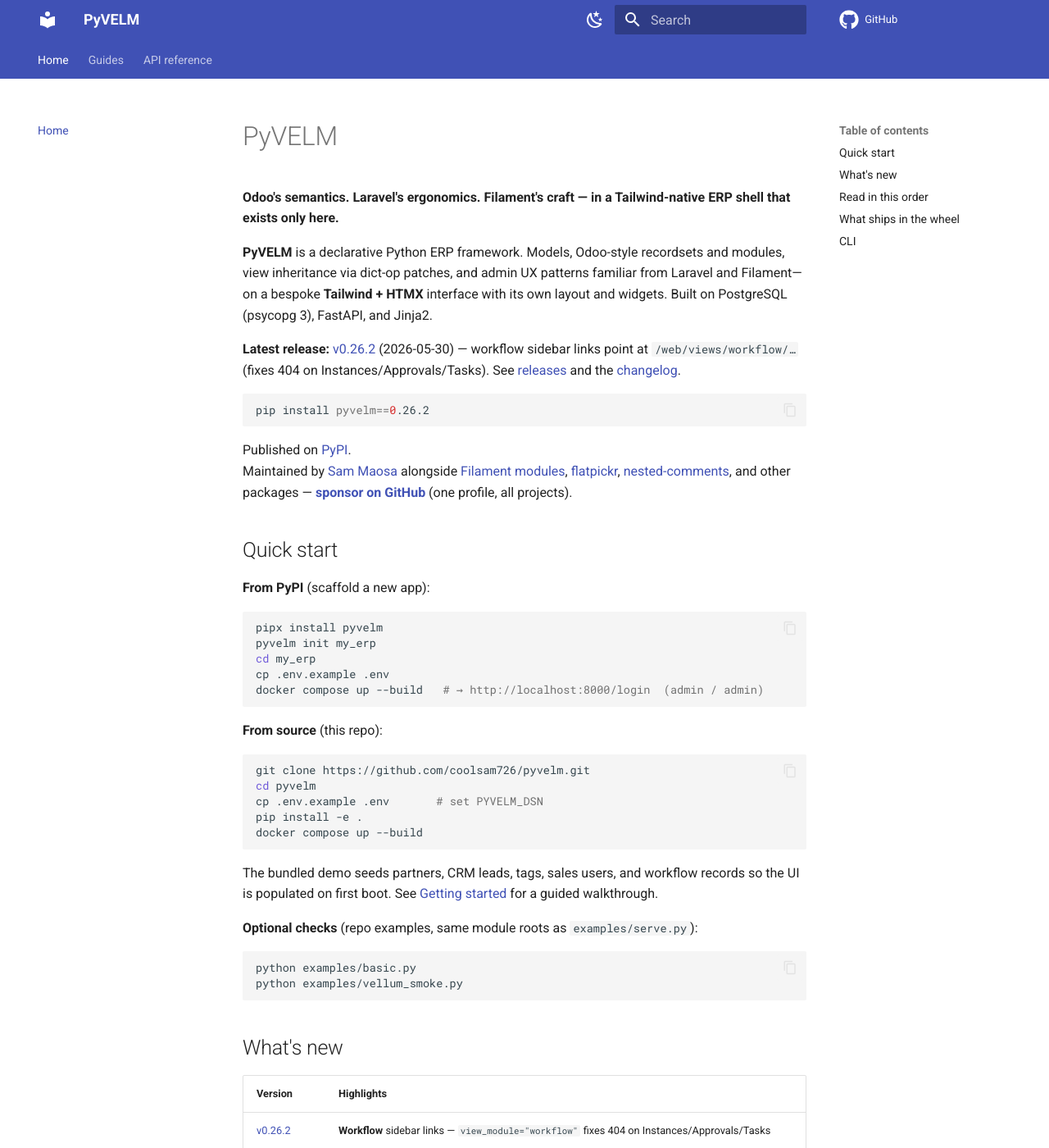
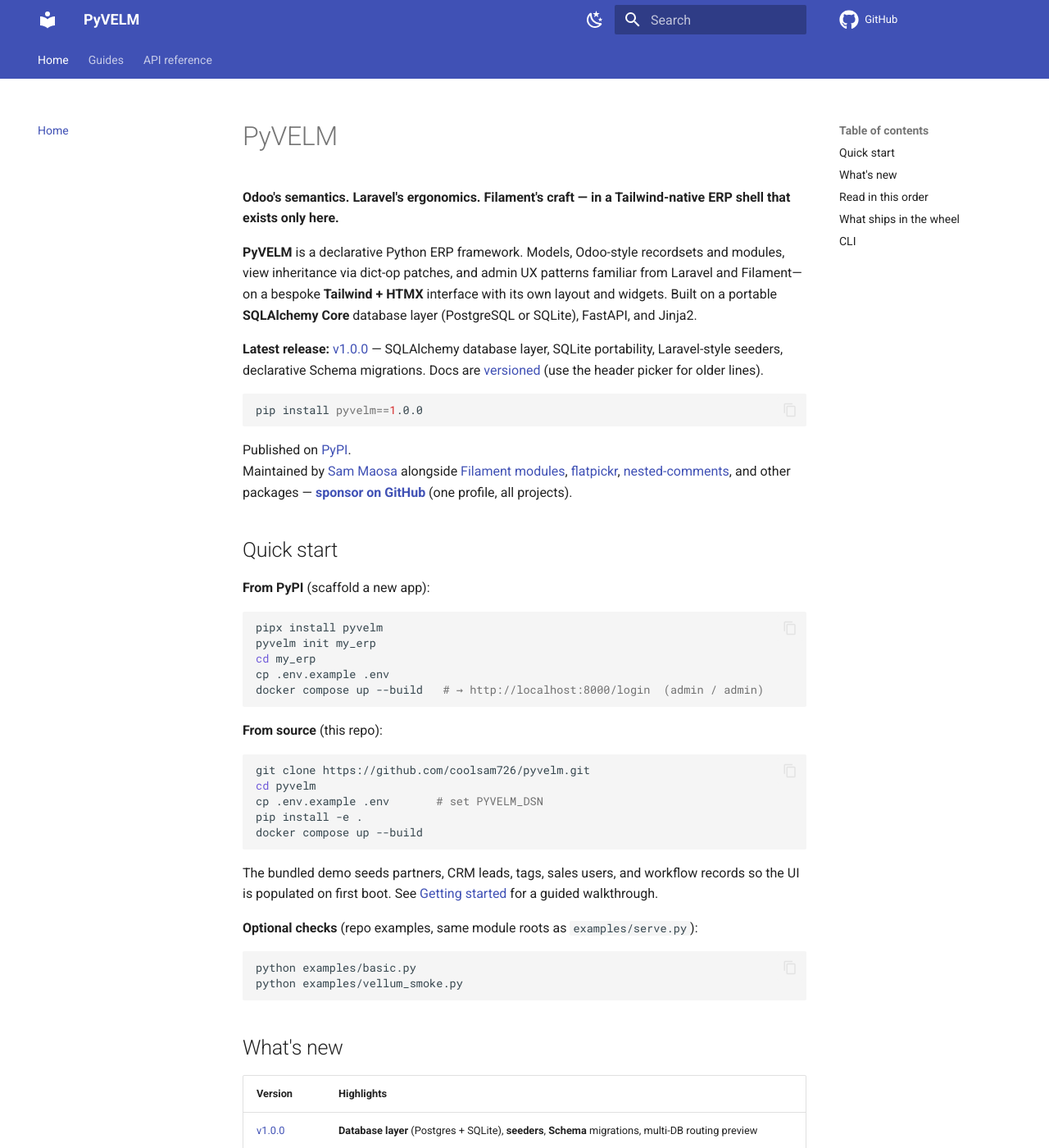
Before and after one commit to coolsam726/pyvelm, an MkDocs documentation site: the page built from docs/index.md, in a window 1280 px wide and 1400 px high. Shown: the whole window at 82% size. Built offline with MkDocs 1.6.1 and Material for MkDocs 9.7.7, drawn with Linux system fonts in a browser that asks for light colours; comment, search, counter and statistics services are not loaded; the version menu is left out; some of the changed text lies outside the part shown.

Commit message:
Versioned docs (mike) and v1.0.0 documentation (#16)
Add mike versioned docs and update site for v1.0.0.

Install mike in the docs extra, enable Material version picker, deploy via
mike on release tags, and refresh guides for the SQLAlchemy database layer,
SQLite path, seeders, and v1.0.0 release notes.

````diff
--- a/docs/index.md
+++ b/docs/index.md
@@ -5,16 +5,15 @@ ERP shell that exists only here.**
 
 **PyVELM** is a declarative Python ERP framework. Models, Odoo-style recordsets and modules, view inheritance via
 dict-op patches, and admin UX patterns familiar from Laravel and Filament—on a
-bespoke **Tailwind + HTMX** interface with its own layout and widgets. Built on
-PostgreSQL (psycopg 3), FastAPI, and Jinja2.
+bespoke **Tailwind + HTMX** interface with its own layout and widgets. Built on a
+portable **SQLAlchemy Core** database layer (PostgreSQL or SQLite), FastAPI, and Jinja2.
 
-**Latest release:** [v0.26.2](releases/v0.26.2.md) (2026-05-30) — workflow sidebar
-links point at ``/web/views/workflow/…`` (fixes 404 on Instances/Approvals/Tasks).
-See [releases](releases/v0.26.2.md) and the
-[changelog](https://github.com/coolsam726/pyvelm/blob/main/CHANGELOG.md).
+**Latest release:** [v1.0.0](releases/v1.0.0.md) — SQLAlchemy database layer, SQLite
+portability, Laravel-style seeders, declarative Schema migrations. Docs are
+[versioned](versioning.md) (use the header picker for older lines).
 
 ```bash
-pip install pyvelm==0.26.2
+pip install pyvelm==1.0.0
 ```
 
 Published on [PyPI](https://pypi.org/project/pyvelm/).
@@ -61,6 +60,7 @@ python examples/vellum_smoke.py
 
 | Version | Highlights |
 |---------|------------|
+| [v1.0.0](releases/v1.0.0.md) | **Database layer** (Postgres + SQLite), **seeders**, **Schema** migrations, multi-DB routing preview |
 | [v0.26.2](releases/v0.26.2.md) | **Workflow** sidebar links — ``view_module="workflow"`` fixes 404 on Instances/Approvals/Tasks |
 | [v0.26.1](releases/v0.26.1.md) | **`WEB_ROUTES`** mount on **Apps** install — no restart for [document layout](document-layout.md) designer / PDF routes |
 | [v0.26.0](releases/v0.26.0.md) | **[Font theming](branding.md)** (Google Fonts); **console** migrate/serve/test; **Apps Upgrade/Sync**; bundled-module bootstrap |
@@ -105,23 +105,25 @@ Older notes: [v0.2.4](releases/v0.2.4.md) … [v0.2.0](releases/v0.2.0.md).
 
 If you're new, read these in order:
 
-1. **[Getting started](getting-started.md)** — boot the stack, add
-   your first module.
-2. **[Declaring models](models.md)** — fields, relationships,
+1. **[Getting started](getting-started.md)** — boot the stack (Postgres, Docker,
+   or SQLite), add your first module.
+2. **[Database layer (v1.0)](multi-database.md)** — DSNs, dialects, SQLite vs
+   Postgres, routing preview.
+3. **[Declaring models](models.md)** — fields, relationships,
    computed values, model inheritance, dotted search domains.
-3. **[Vellum](vellum.md)** — optional Eloquent-style queries and
+4. **[Vellum](vellum.md)** — optional Eloquent-style queries and
    ergonomics (`env.query`, scopes, soft deletes).
-4. **[Building UIs](views.md)** — list, form, and kanban views;
+5. **[Building UIs](views.md)** — list, form, and kanban views;
    widgets; list `domain`; the search bar; row reorder.
-5. **[Form UX](form-ux.md)** — notebooks, sticky actions, Ctrl+S, save
+6. **[Form UX](form-ux.md)** — notebooks, sticky actions, Ctrl+S, save
    toasts, opening related records in `PvDialog`.
-6. **[One2many on parent forms](one2many-forms.md)** — embedded sub-grids:
+7. **[One2many on parent forms](one2many-forms.md)** — embedded sub-grids:
    `list_view`, `columns`, `form_view`, `edit_toggle`, dialog vs inline.
-7. **[Extending views](inheritance.md)** — patch views from another
+8. **[Extending views](inheritance.md)** — patch views from another
    module without forking them.
-8. **[Modules](modules.md)** — the manifest, data files, the
+9. **[Modules](modules.md)** — the manifest, data files, seeders, the
    loader, writing migrations, the Apps catalog.
-9. **[Report Builder](report-builder.md)** — user-defined reports,
+10. **[Report Builder](report-builder.md)** — user-defined reports,
    visual builder, secure SQL compilation, export and scheduling.
 
 Then as you need them:
--- a/mkdocs.yml
+++ b/mkdocs.yml
@@ -42,6 +42,9 @@ theme:
     repo: fontawesome/brands/github
 
 extra:
+  version:
+    provider: mike
+    alias: true
   social:
     - icon: fontawesome/solid/heart
       link: https://github.com/sponsors/coolsam726
@@ -49,6 +52,10 @@ extra:
 
 plugins:
   - search
+  - mike:
+      version_selector: true
+      css_dir: assets
+      javascript_dir: assets
   - mkdocstrings:
       default_handler: python
       handlers:
@@ -85,6 +92,7 @@ nav:
   - Home: index.md
   - Guides:
       - Getting started: getting-started.md
+      - Database layer (v1.0): multi-database.md
       - Declaring models: models.md
       - Vellum (optional ORM): vellum.md
       - Building UIs: views.md
@@ -107,6 +115,7 @@ nav:
       - Console commands: console.md
       - IDE typing stubs: ide-typing.md
       - Architecture: architecture.md
+      - Doc versions (mike): versioning.md
   - API reference:
       - Overview: api/index.md
       - Recordsets & fields:
--- a/pyproject.toml
+++ b/pyproject.toml
@@ -56,6 +56,7 @@ docs = [
     "mkdocs>=1.6",
     "mkdocs-material>=9.5",
     "mkdocstrings[python]>=0.27",
+    "mike>=2.1",
 ]
 # Required by the `geo_data` bundled module — kept optional so the
 # wheel stays small for apps that don't need geography seed data.
````
Also changed, not shown: CHANGELOG.md (+9 -2 lines), CONTRIBUTING.md (+12 -5 lines), README.md (+8 -4 lines), docs/adr/001-sqlalchemy-core.md (+2 -1 lines), docs/architecture.md (+2 -1 lines), docs/getting-started.md (+21 -2 lines), docs/modules.md (+4 -2 lines), docs/releases/v1.0.0.md (added, +84 -0 lines), docs/versioning.md (added, +65 -0 lines), 1 other file.
